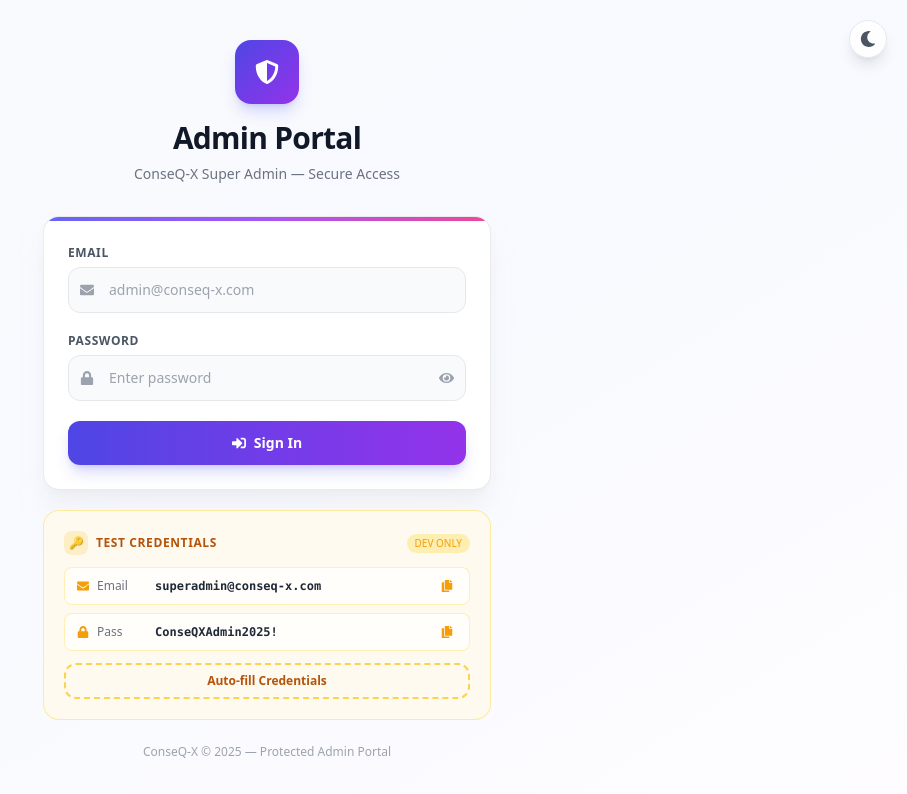
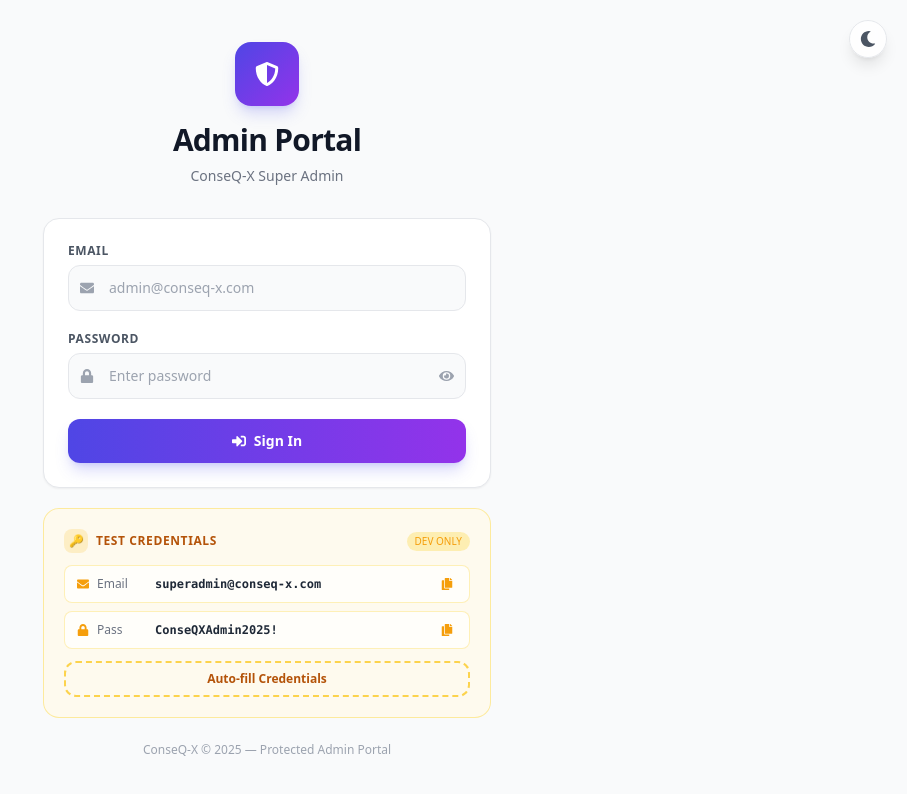
Before and after one commit to viczenith/ConseQ-X-landing, a React (Create React App) app: page /admin/login in a window 1280 px wide. Shown: the top 794 px of the page, without its empty margins (373-1280 px from the left). Built offline with nearby package versions, Linux system fonts and the light colour scheme; no server answers.

Commit message:
simplify AdminLogin: remove gradient strip, clean card styling

```diff
--- a/src/pages/Admin/AdminLogin.js
+++ b/src/pages/Admin/AdminLogin.js
@@ -128,7 +128,7 @@ export default function AdminLogin() {
 
   /* ─────────────────────── RENDER ─────────────────────── */
   return (
-    <div className="min-h-screen flex items-center justify-center bg-gradient-to-br from-slate-50 via-indigo-50/40 to-purple-50/30 dark:from-gray-950 dark:via-indigo-950/20 dark:to-gray-950 px-4 py-10 transition-colors">
+    <div className="min-h-screen flex items-center justify-center bg-gray-50 dark:bg-gray-950 px-4 py-10 transition-colors">
       {/* dark mode toggle floating */}
       <button
         onClick={toggleDarkMode}
@@ -148,15 +148,12 @@ export default function AdminLogin() {
             Admin Portal
           </h1>
           <p className="mt-2 text-sm text-gray-500 dark:text-gray-400">
-            ConseQ-X Super Admin — Secure Access
+            ConseQ-X Super Admin
           </p>
         </div>
 
         {/* ── Sign In Card ── */}
-        <div className="rounded-2xl border border-gray-200/80 dark:border-gray-700/60 bg-white dark:bg-gray-900 shadow-xl shadow-gray-200/50 dark:shadow-black/30 overflow-hidden">
-          {/* gradient accent strip */}
-          <div className="h-1 bg-gradient-to-r from-indigo-500 via-purple-500 to-pink-500" />
-
+        <div className="rounded-2xl border border-gray-200 dark:border-gray-700 bg-white dark:bg-gray-900 shadow-sm">
           <form onSubmit={signIn} className="p-6 space-y-5">
             {/* Email */}
             <div>
```
